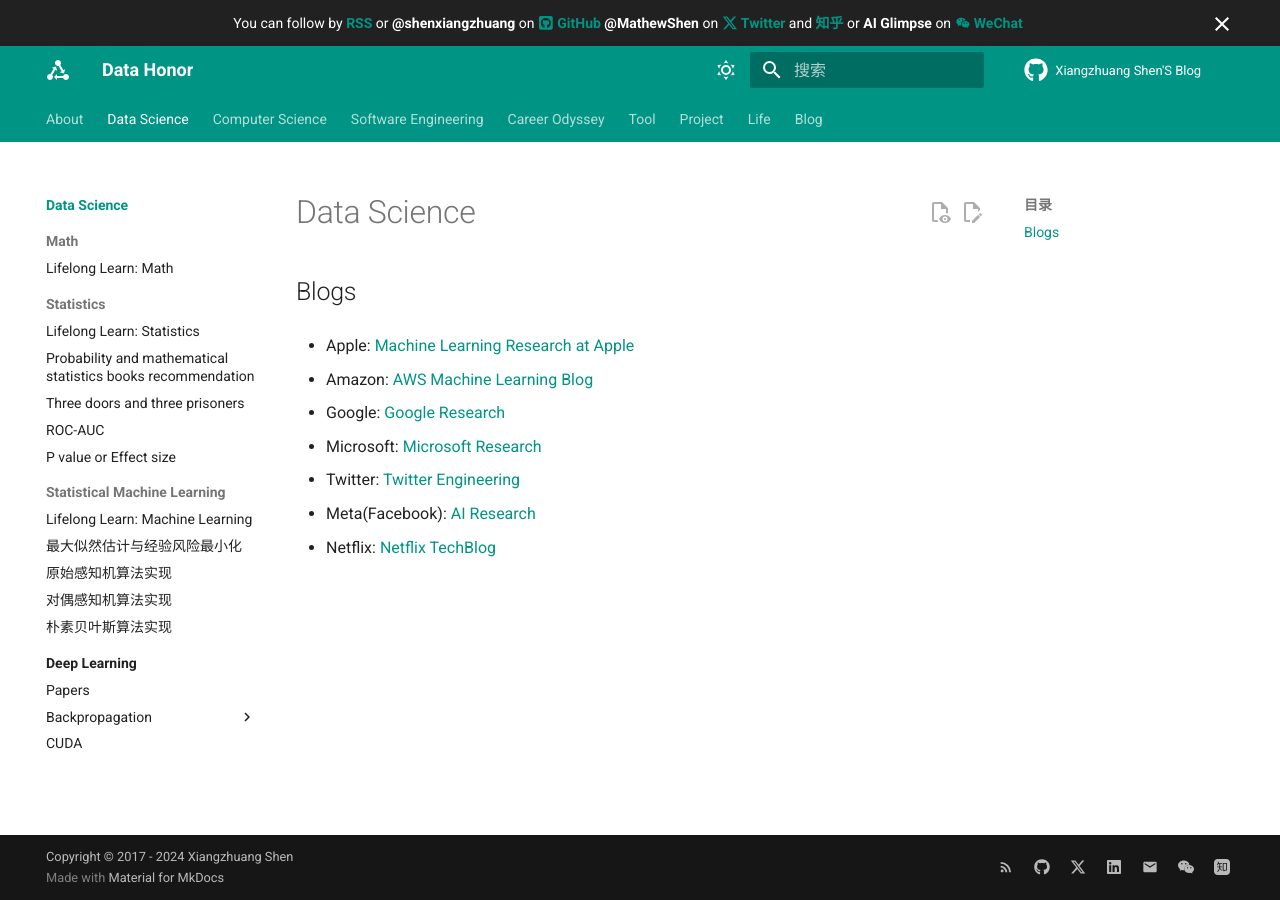
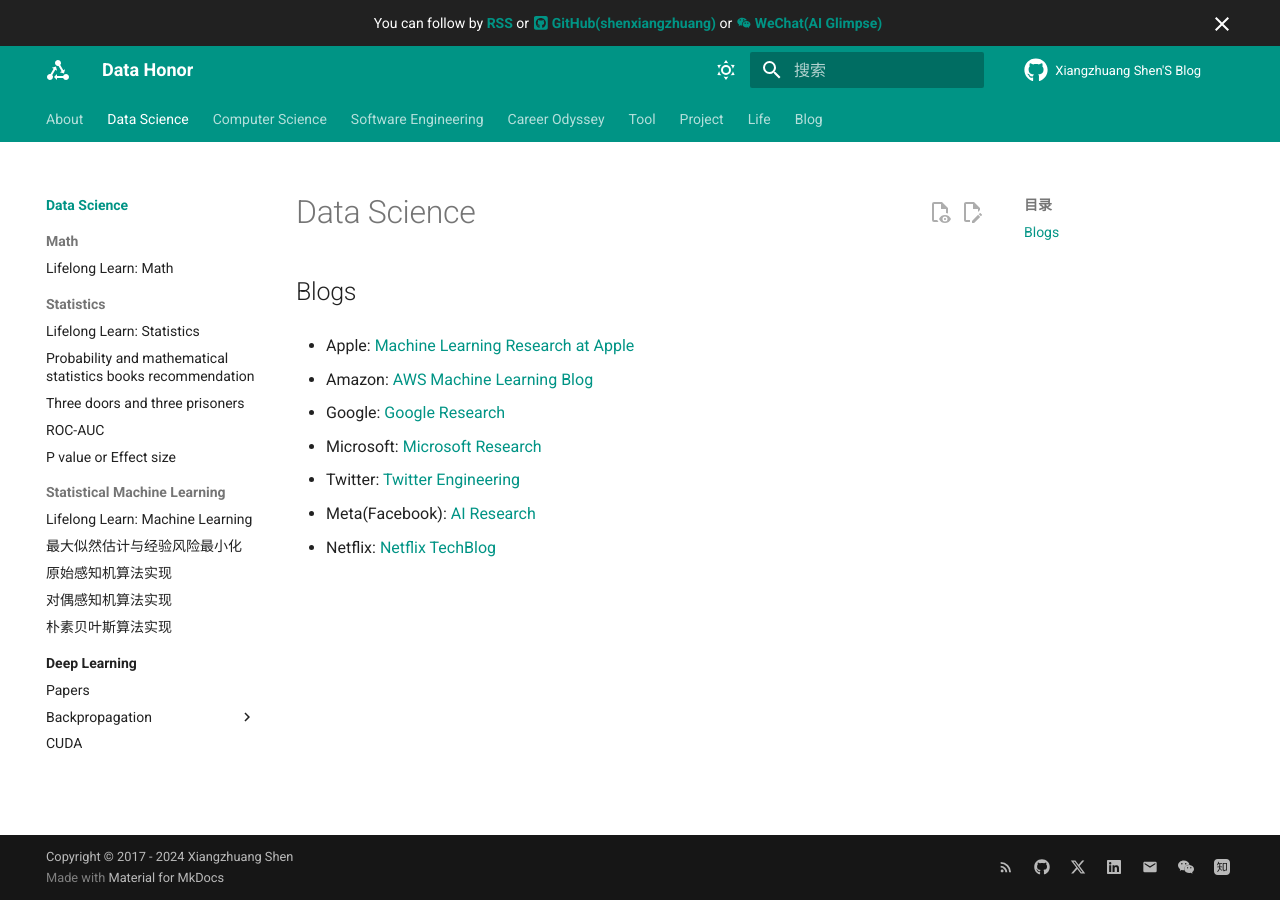
Before and after one commit to shenxiangzhuang/shenxiangzhuang.github.io, an MkDocs documentation site: the page built from docs/datascience/index.md, in a window 1280 px wide. Built offline with MkDocs 1.6.1 and Material for MkDocs 9.7.7, drawn with Linux system fonts in a browser that asks for light colours; comment, search, counter and statistics services are not loaded.

Commit message:
ui: improve banner (#278)

```diff
--- a/docs/templates/main.html
+++ b/docs/templates/main.html
@@ -6,32 +6,24 @@
     <a href="https://datahonor.com/feed_rss_created">
         <strong>RSS</strong>
     </a>
-  or <strong>@shenxiangzhuang</strong> on
+    or
     <a href="https://github.com/shenxiangzhuang">
     <span class="twemoji">
       {% include ".icons/fontawesome/brands/square-github.svg" %}
     </span>
-    <strong>GitHub</strong>
+        <strong>GitHub(<strong>shenxiangzhuang</strong>)</strong>
     </a>
-  <strong>@MathewShen</strong> on
-  <a href="https://twitter.com/MathewShen42">
-    <span class="twemoji">
-      {% include ".icons/fontawesome/brands/x-twitter.svg" %}
-    </span>
-    <strong>Twitter</strong>
-  </a>
-  and
-  <a href="https://www.zhihu.com/people/shen-xiang-zhuang">
-    <strong>知乎</strong>
-  </a>
+    <!--  or-->
+    <!--  <a href="https://www.zhihu.com/people/shen-xiang-zhuang">-->
+    <!--    <strong>知乎</strong>-->
+    <!--  </a>-->
     or
-  <strong>AI Glimpse</strong> on
     <!--暂时用 LLM in 2024 文章链接作为入口-->
     <a href="https://mp.weixin.qq.com/s/wOqp6nHBAenK9wP2vIUS9g">
     <span class="twemoji">
       {% include ".icons/fontawesome/brands/wechat.svg" %}
     </span>
-    <strong>WeChat</strong>
+        <strong>WeChat(<strong>AI Glimpse</strong>)</strong>
     </a>
 </center>
 {% endblock %}
```
Lines whose indentation alone changed are shown as unchanged.
